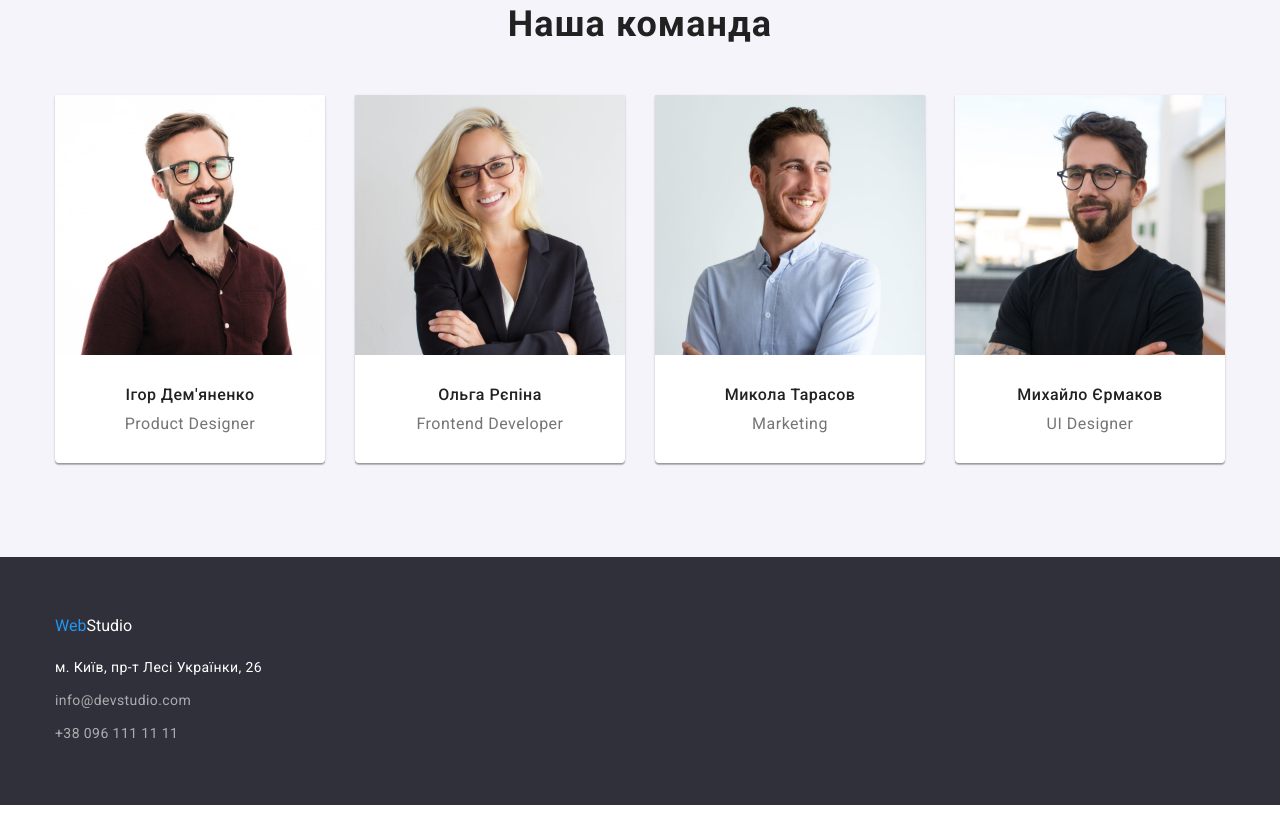
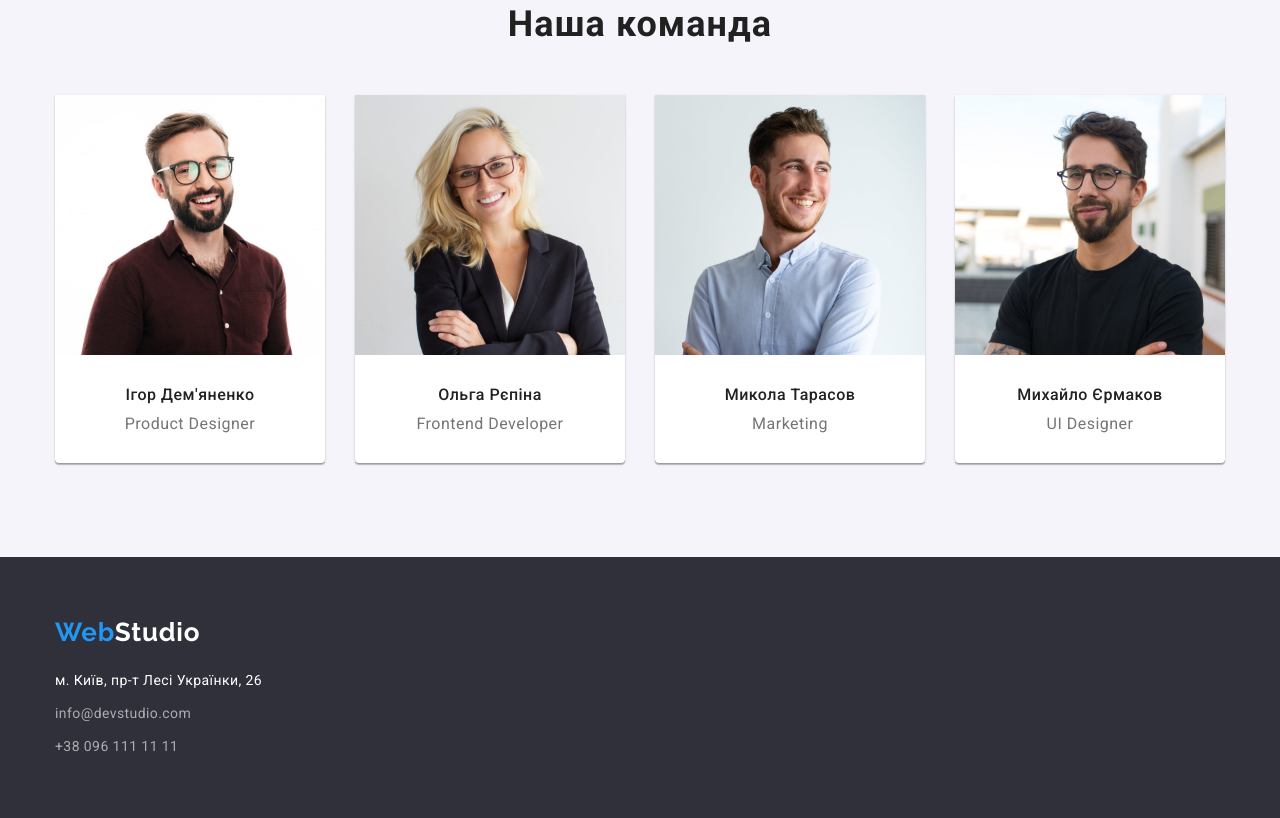
Before and after one commit to MaxKorovchenko/goit-markup-hw-03, a plain HTML site: page index.html in a window 1280 px wide. Shown: the part 1542-2360 px from the top of the page. Drawn offline with nearby package versions, Linux system fonts and the light colour scheme.

Commit message:
some changes

```diff
--- a/css/styles.css
+++ b/css/styles.css
@@ -100,7 +100,9 @@ img {
 
 .nav .logo {
   margin-right: 93px;
+}
 
+.logo {
   font-family: var(--secondary-font);
   font-weight: 700;
   font-size: 26px;
```
